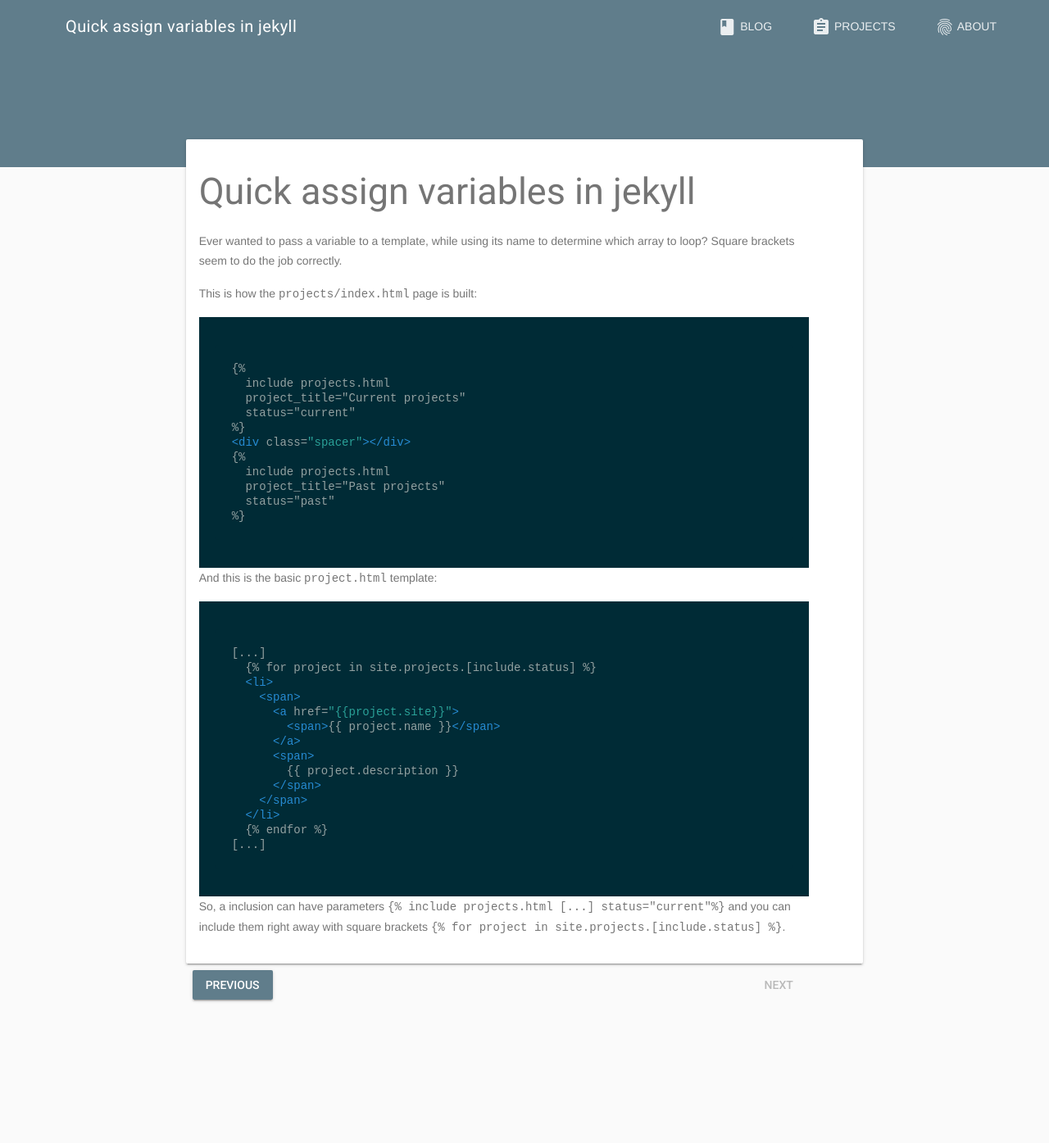
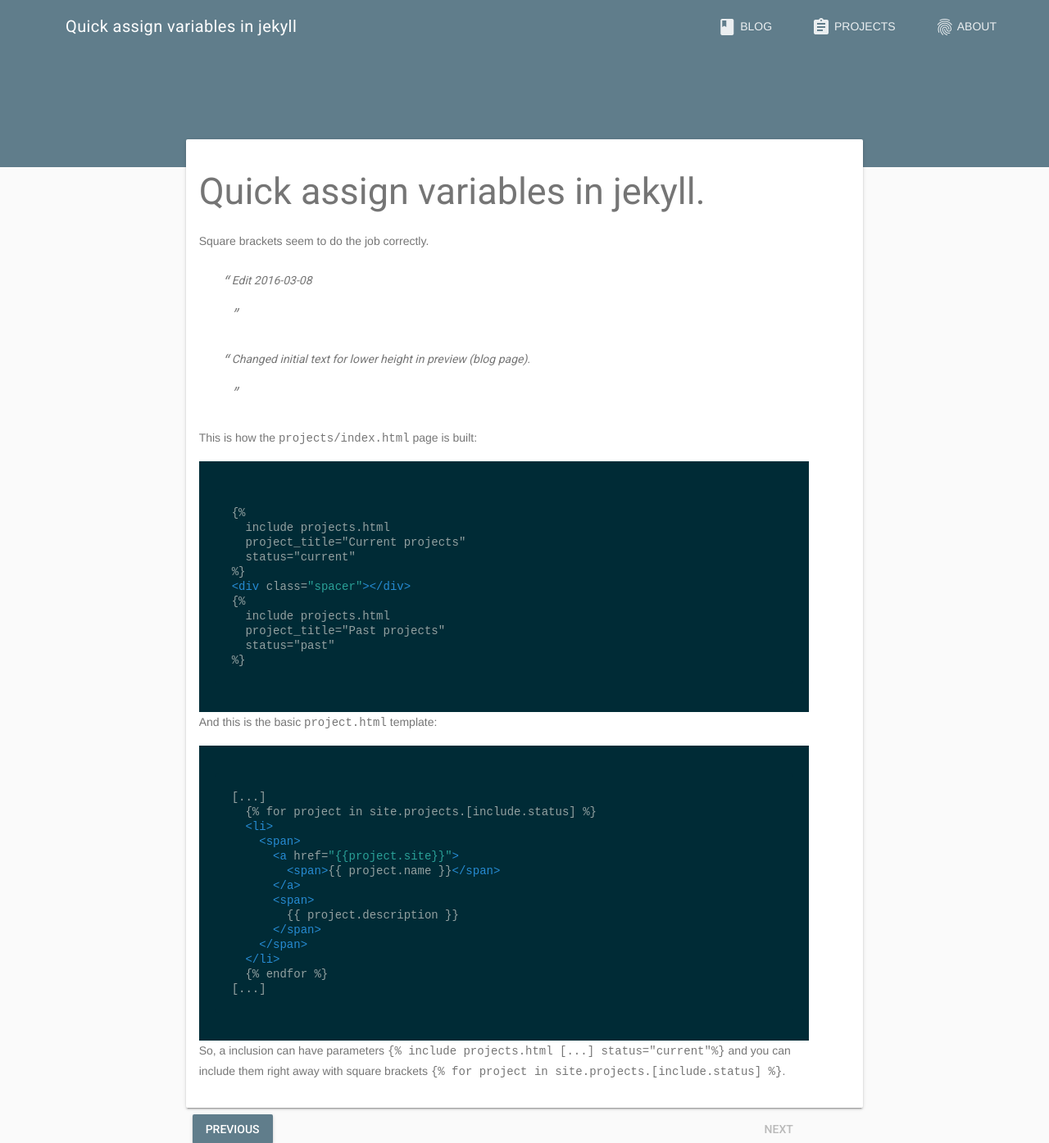
Before and after one commit to mcomisso/mcomisso.github.io, a Jekyll site: the page built from _posts/2016-03-07-passing-jekyll-variables.md, in a window 1280 px wide. Shown: the whole page at 82% size. Built offline with Jekyll 4.4.1, drawn with Linux system fonts in a browser that asks for light colours; nearby versions of some CDN libraries; comment, search, counter and statistics services are not loaded.

Commit message:
Updated post

```diff
--- a/_posts/2016-03-07-passing-jekyll-variables.md
+++ b/_posts/2016-03-07-passing-jekyll-variables.md
@@ -6,11 +6,14 @@ categories: [web development]
 tags: [github, jekyll, webdev]
 ---
 
-## Quick assign variables in jekyll
+## Quick assign variables in jekyll.
 
-Ever wanted to pass a variable to a template, while using its name to determine which array to loop?
 Square brackets seem to do the job correctly.
 <!--more-->
+
+> Edit 2016-03-08
+
+> Changed initial text for lower height in preview (blog page).
 
 This is how the `projects/index.html` page is built:
 {% raw %}
```
